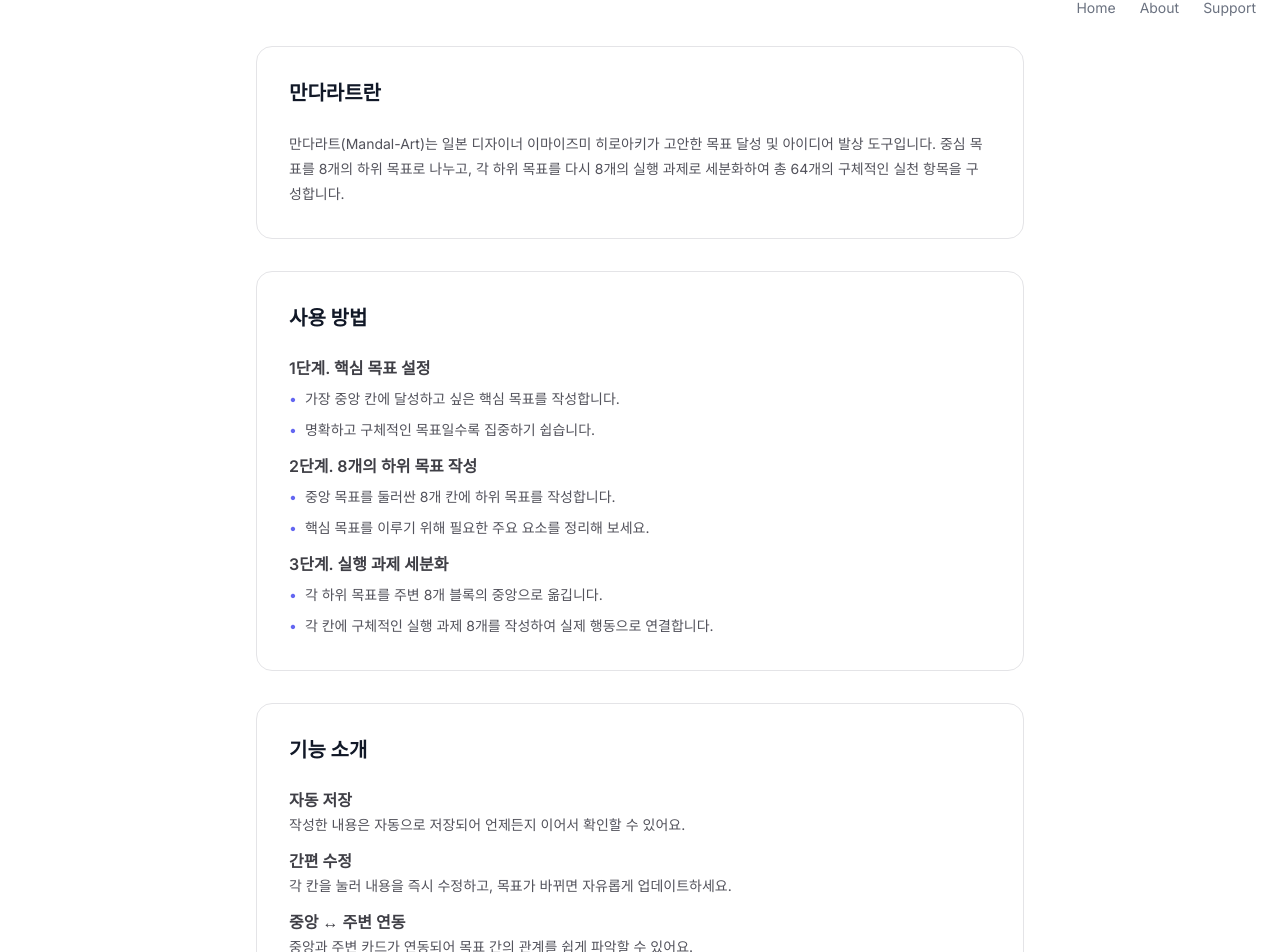
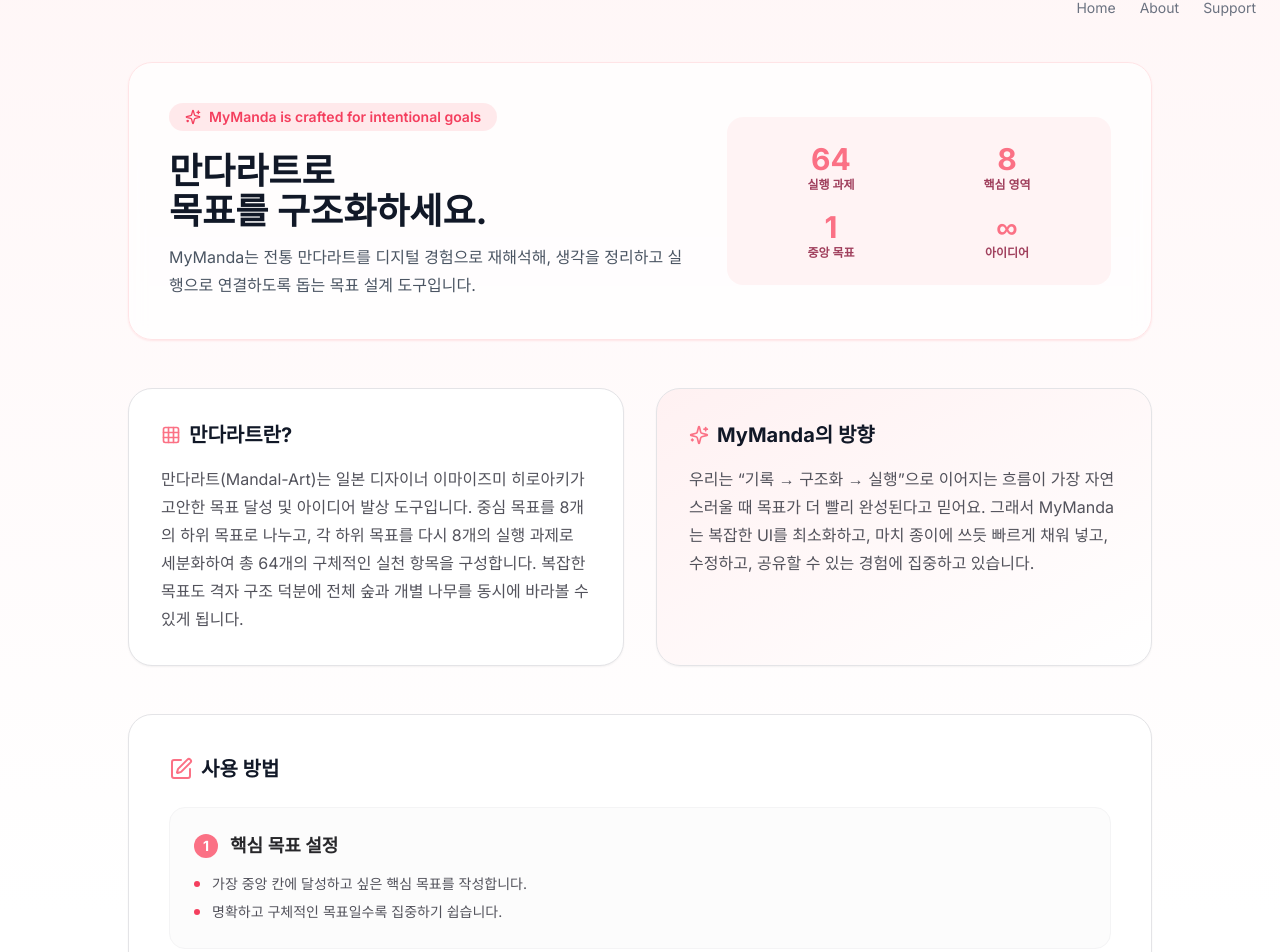
Before and after one commit to ginsum-dev/mandarats-todo, a Next.js app: page /about in a window 1280 px wide. Shown: the part 18-970 px from the top of the page. Built offline with nearby package versions, Linux system fonts and the light colour scheme.

Commit message:
Fix: 스타일 변경

```diff
--- a/app/about/page.tsx
+++ b/app/about/page.tsx
@@ -1,22 +1,30 @@
-import { HelpCircle, Mail, MessageSquare } from "lucide-react";
+import {
+  HelpCircle,
+  Mail,
+  MessageSquare,
+  Sparkles,
+  Grid3X3,
+  SquarePen,
+  BookmarkCheck,
+} from "lucide-react";
 
 const usageSteps = [
   {
-    title: "1단계. 핵심 목표 설정",
+    title: "핵심 목표 설정",
     bullets: [
       "가장 중앙 칸에 달성하고 싶은 핵심 목표를 작성합니다.",
       "명확하고 구체적인 목표일수록 집중하기 쉽습니다.",
     ],
   },
   {
-    title: "2단계. 8개의 하위 목표 작성",
+    title: "8개의 하위 목표 작성",
     bullets: [
       "중앙 목표를 둘러싼 8개 칸에 하위 목표를 작성합니다.",
       "핵심 목표를 이루기 위해 필요한 주요 요소를 정리해 보세요.",
     ],
   },
   {
-    title: "3단계. 실행 과제 세분화",
+    title: "실행 과제 세분화",
     bullets: [
       "각 하위 목표를 주변 8개 블록의 중앙으로 옮깁니다.",
       "각 칸에 구체적인 실행 과제 8개를 작성하여 실제 행동으로 연결합니다.",
@@ -49,103 +57,133 @@
 
 export default function AboutPage() {
   return (
-    <main className="min-h-screen bg-white px-6 py-16 text-gray-800">
-      <div className="max-w-3xl mx-auto">
-        <div className="border border-zinc-200 rounded-2xl p-8 mb-8">
-          <h3 className="text-xl font-bold text-gray-900 mb-6 flex items-center gap-2">
-            만다라트란
-          </h3>
+    <main className="min-h-screen bg-gradient-to-b from-rose-50/60 via-white to-white px-6 py-20 text-gray-800">
+      <div className="mx-auto flex max-w-5xl flex-col gap-12">
+        <section className="overflow-hidden rounded-3xl border border-rose-100 bg-white/70 p-10 shadow-sm shadow-rose-100 backdrop-blur">
+          <div className="flex flex-col gap-8 md:flex-row md:items-center md:justify-between">
+            <div>
+              <p className="inline-flex items-center gap-2 rounded-full bg-rose-100/80 px-4 py-1 text-sm font-semibold text-rose-500">
+                <Sparkles className="h-4 w-4" />
+                MyManda is crafted for intentional goals
+              </p>
+              <h1 className="mt-5 text-3xl font-bold text-gray-900 md:text-4xl">
+                만다라트로 <br />
+                목표를 구조화하세요.
+              </h1>
+              <p className="mt-3 text-md leading-7 text-gray-600">
+                MyManda는 전통 만다라트를 디지털 경험으로 재해석해, 생각을
+                정리하고 실행으로 연결하도록 돕는 목표 설계 도구입니다.
+              </p>
+            </div>
+            <div className="grid w-full max-w-sm grid-cols-2 gap-4 rounded-2xl bg-rose-50/80 p-6 text-center text-sm font-semibold text-rose-500">
+              <div>
+                <p className="text-3xl font-bold text-rose-400">64</p>
+                <p className="text-xs text-rose-900/80">실행 과제</p>
+              </div>
+              <div>
+                <p className="text-3xl font-bold text-rose-400">8</p>
+                <p className="text-xs text-rose-900/80">핵심 영역</p>
+              </div>
+              <div>
+                <p className="text-3xl font-bold text-rose-400">1</p>
+                <p className="text-xs text-rose-900/80">중앙 목표</p>
+              </div>
+              <div>
+                <p className="text-3xl font-bold text-rose-400">∞</p>
+                <p className="text-xs text-rose-900/80">아이디어</p>
+              </div>
+            </div>
+          </div>
+        </section>
 
-          <span className="text-sm leading-6 text-zinc-600">
-            만다라트(Mandal-Art)는 일본 디자이너 이마이즈미 히로아키가 고안한
-            목표 달성 및 아이디어 발상 도구입니다. 중심 목표를 8개의 하위 목표로
-            나누고, 각 하위 목표를 다시 8개의 실행 과제로 세분화하여 총 64개의
-            구체적인 실천 항목을 구성합니다.
-          </span>
-        </div>
+        <section className="grid gap-8 md:grid-cols-2">
+          <article className="rounded-3xl border border-zinc-200 bg-white p-8 shadow-sm">
+            <h3 className="mb-4 flex items-center gap-2 text-xl font-bold text-gray-900">
+              <Grid3X3 className="h-5 w-5 text-rose-400" />
+              만다라트란?
+            </h3>
+            <p className="text-base leading-7 text-zinc-600">
+              만다라트(Mandal-Art)는 일본 디자이너 이마이즈미 히로아키가 고안한
+              목표 달성 및 아이디어 발상 도구입니다. 중심 목표를 8개의 하위
+              목표로 나누고, 각 하위 목표를 다시 8개의 실행 과제로 세분화하여 총
+              64개의 구체적인 실천 항목을 구성합니다. 복잡한 목표도 격자 구조
+              덕분에 전체 숲과 개별 나무를 동시에 바라볼 수 있게 됩니다.
+            </p>
+          </article>
 
-        <div className="border border-zinc-200 rounded-2xl p-8 mb-8">
-          <h3 className="text-xl font-bold text-gray-900 mb-6 flex items-center gap-2">
+          <article className="rounded-3xl border border-zinc-200 bg-gradient-to-br from-rose-50 to-white p-8 shadow-sm">
+            <h3 className="mb-4 flex items-center gap-2 text-xl font-bold text-gray-900">
+              <Sparkles className="h-5 w-5 text-rose-400" />
+              MyManda의 방향
+            </h3>
+            <p className="text-base leading-7 text-zinc-600">
+              우리는 “기록 → 구조화 → 실행”으로 이어지는 흐름이 가장 자연스러울
+              때 목표가 더 빨리 완성된다고 믿어요. 그래서 MyManda는 복잡한 UI를
+              최소화하고, 마치 종이에 쓰듯 빠르게 채워 넣고, 수정하고, 공유할 수
+              있는 경험에 집중하고 있습니다.
+            </p>
+          </article>
+        </section>
+
+        <section className="rounded-3xl border border-zinc-200 bg-white p-10 shadow-sm">
+          <div className="mb-6 flex items-center gap-2 text-xl font-bold text-gray-900">
+            <SquarePen className="h-6 w-6 text-rose-400" />
             사용 방법
-          </h3>
-
-          {usageSteps.map((step) => (
-            <div key={step.title} className="space-y-1.5 mt-3">
-              <span className="text-base font-semibold text-zinc-700">
-                {step.title}
-              </span>
-              {step.bullets.map((point) => (
-                <div key={point} className="flex-row items-start">
-                  <span className="mr-2 text-sm text-indigo-500">{"•"}</span>
-                  <span className="flex-1 text-sm leading-6 text-zinc-600">
-                    {point}
-                  </span>
-                </div>
-              ))}
-            </div>
-          ))}
-        </div>
-
-        <div className="border border-zinc-200 rounded-2xl p-8 mb-8">
-          <h3 className="text-xl font-bold text-gray-900 mb-6 flex items-center gap-2">
-            기능 소개
-          </h3>
-
-          {features.map((feature) => (
-            <div
-              key={feature.title}
-              className="flex-row items-start mt-3 space-y-1"
-            >
-              <span className="text-md font-semibold text-zinc-700">
-                {feature.title}
-              </span>{" "}
-              <br />
-              <span className="text-sm leading-6 text-zinc-600">
-                {feature.description}
-              </span>
-            </div>
-          ))}
-        </div>
-      </div>
-      {/* <div className="bg-zinc-100 rounded-2xl p-8 mb-8">
-        <h3 className="text-xl font-bold text-gray-900 mb-6 flex items-center gap-2">
-
-          자주 묻는 질문
-        </h3>
-
-        <div className="space-y-6">
-          <div className="border-b border-gray-200 pb-6">
-            <h4 className="font-semibold text-gray-900 mb-2">
-              Q. 작성한 내용이 저장되나요?
-            </h4>
-            <p className="text-gray-700">
-              네, 작성하신 모든 내용은 자동으로 저장됩니다. 앱을 종료하거나 다시
-              실행해도 이전에 작성한 내용을 그대로 확인할 수 있습니다.
-            </p>
           </div>
 
-          <div className="border-b border-gray-200 pb-6">
-            <h4 className="font-semibold text-gray-900 mb-2">
-              Q. 여러 개의 만다라트를 만들 수 있나요?
-            </h4>
-            <p className="text-gray-700">
-              현재 버전에서는 하나의 만다라트를 작성하고 수정할 수 있습니다.
-              추후 업데이트를 통해 여러 개의 만다라트를 관리할 수 있는 기능을
-              추가할 예정입니다.
-            </p>
+          <ol className="space-y-2">
+            {usageSteps.map((step, index) => (
+              <li
+                key={step.title}
+                className="rounded-2xl border border-zinc-100 bg-zinc-50/60 p-6"
+              >
+                <div className="mb-3 flex items-center gap-3">
+                  <span className="flex h-6 w-6 items-center justify-center rounded-full bg-rose-400 text-sm font-bold text-white">
+                    {index + 1}
+                  </span>
+                  <p className="text-lg font-semibold text-zinc-800">
+                    {step.title}
+                  </p>
+                </div>
+                <ul className="space-y-1">
+                  {step.bullets.map((point) => (
+                    <li
+                      key={point}
+                      className="flex items-center gap-3 text-sm leading-6 text-zinc-600"
+                    >
+                      <span className="h-1.5 w-1.5 rounded-full bg-rose-500" />
+                      <span>{point}</span>
+                    </li>
+                  ))}
+                </ul>
+              </li>
+            ))}
+          </ol>
+        </section>
+
+        <section className="rounded-3xl border border-zinc-200 bg-white p-10 shadow-sm">
+          <div className="mb-6 flex items-center gap-2 text-xl font-bold text-gray-900">
+            <BookmarkCheck className="h-6 w-6 text-rose-400" />
+            주요 기능
           </div>
 
-          <div className="border-b border-gray-200 pb-6">
-            <h4 className="font-semibold text-gray-900 mb-2">
-              Q. 데이터를 내보낼 수 있나요?
-            </h4>
-            <p className="text-gray-700">
-              현재 버전에서는 데이터 내보내기 기능이 제공되지 않습니다. 향후
-              업데이트에서 이미지 또는 PDF로 저장하는 기능을 추가할 계획입니다.
-            </p>
+          <div className="grid gap-6 md:grid-cols-2">
+            {features.map((feature) => (
+              <article
+                key={feature.title}
+                className="rounded-2xl border border-zinc-100 p-6"
+              >
+                <p className="text-lg font-semibold text-zinc-800">
+                  {feature.title}
+                </p>
+                <p className="mt-2 text-sm leading-6 text-zinc-600">
+                  {feature.description}
+                </p>
+              </article>
+            ))}
           </div>
-        </div>
-      </div> */}
+        </section>
+      </div>
     </main>
   );
 }
--- a/app/globals.css
+++ b/app/globals.css
@@ -10,7 +10,7 @@
     --card-foreground: 60 30 20;
     --popover: 255 255 255;
     --popover-foreground: 60 30 20;
-    --primary: 180 140 180;
+    --primary: 198.7, 57%, 57%;
     --primary-foreground: 255 255 255;
     --secondary: 230 200 230;
     --secondary-foreground: 60 30 20;
--- a/components/ui/button.tsx
+++ b/components/ui/button.tsx
@@ -9,11 +9,11 @@
   {
     variants: {
       variant: {
-        default: "bg-primary text-primary-foreground hover:bg-primary/90",
+        default: "bg-rose-400 text-white hover:bg-rose-500",
         destructive:
           "bg-destructive text-destructive-foreground hover:bg-destructive/90",
         outline:
-          "border border-input bg-background hover:bg-accent hover:text-accent-foreground",
+          "text-rose-400 border border-input bg-background hover:bg-accent hover:text-accent-foreground",
         secondary:
           "bg-secondary text-secondary-foreground hover:bg-secondary/80",
         ghost: "hover:bg-accent hover:text-accent-foreground",
```
Also changed, not shown: app/support/page.tsx (+5 -5 lines), components/custom/mandarat/EditDrawer.tsx (+8 -3 lines), components/mandarat.tsx (+13 -5 lines).
